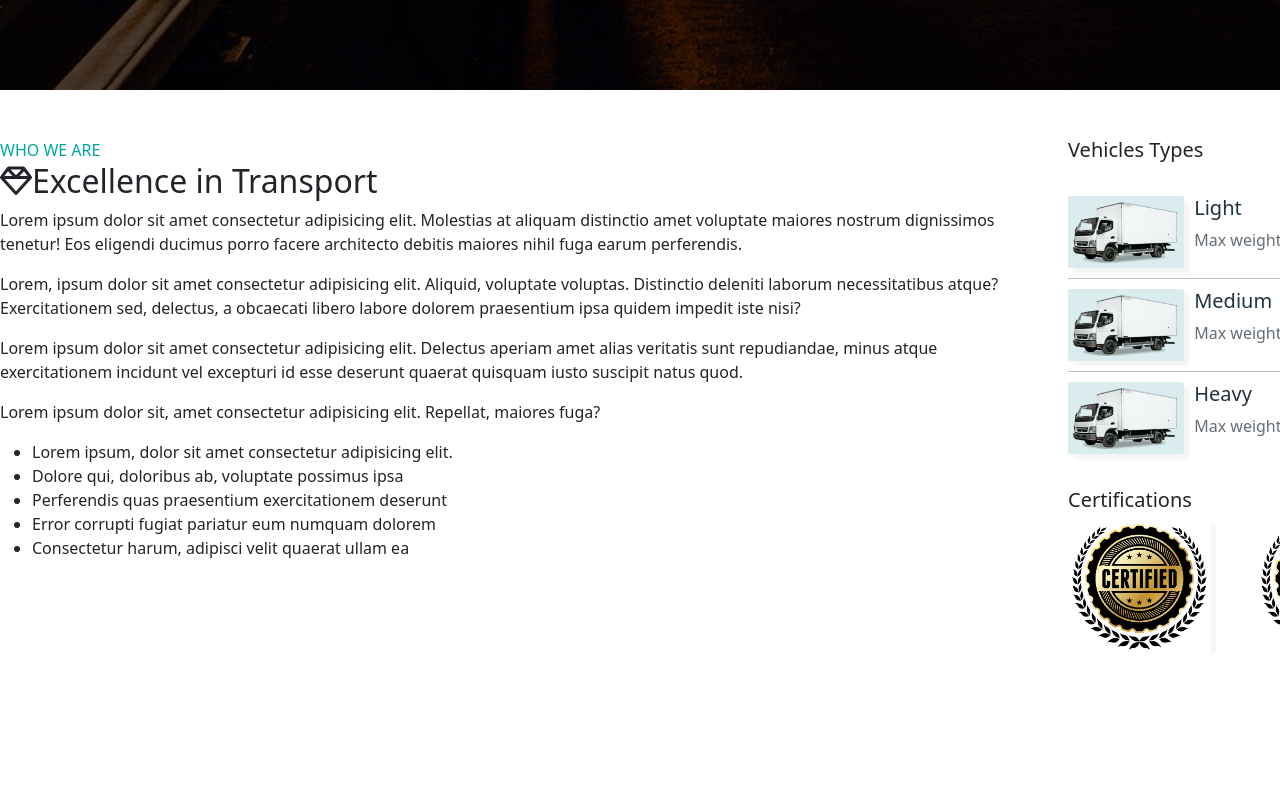
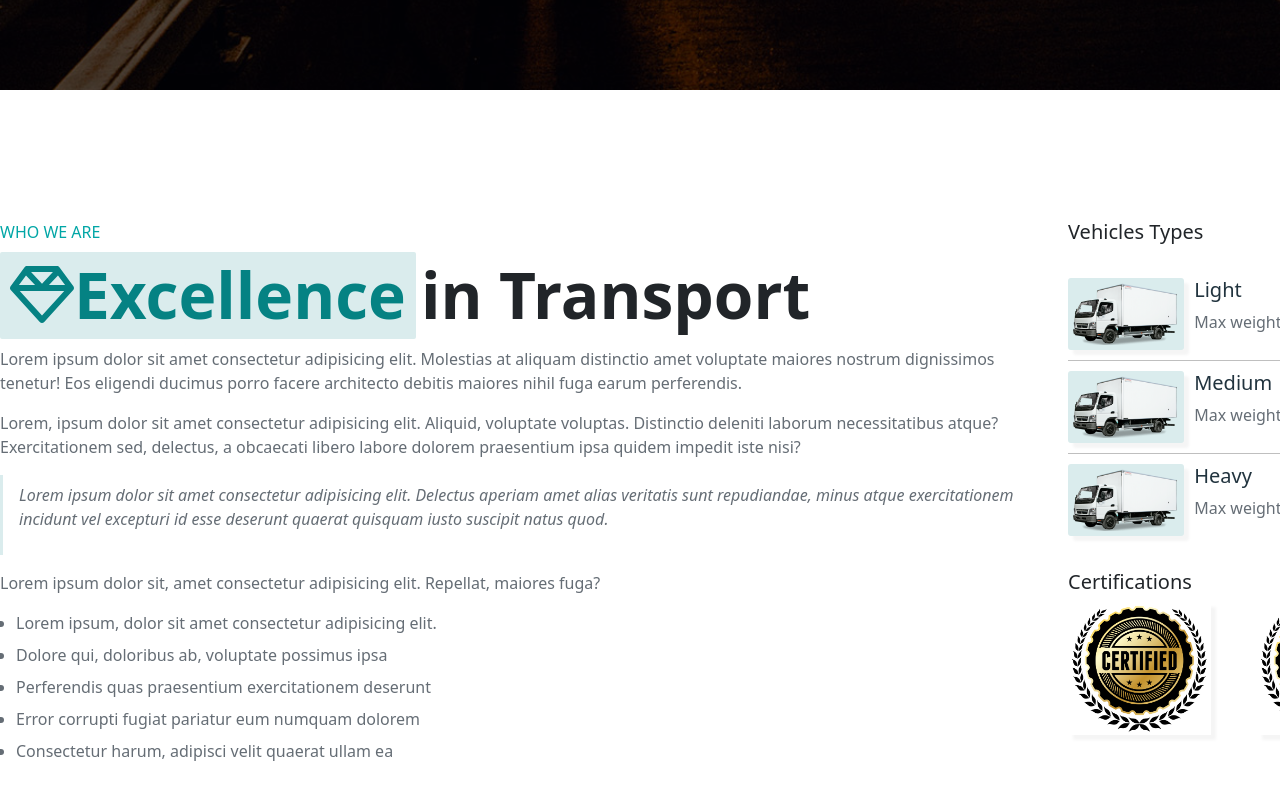
Before and after one commit to Gaki13/proj-html-vuejs, a Vue app: page / in a window 1280 px wide. Shown: the part 1080-1880 px from the top of the page. Before the commit the page ends 1733 px from the top, so only its background shows below. Built offline with nearby package versions, Linux system fonts and the light colour scheme.

Commit message:
aggiunta section Transport

```diff
--- a/src/assets/Style/__typo.scss
+++ b/src/assets/Style/__typo.scss
@@ -9,3 +9,23 @@ body{
     text-transform: uppercase;
     margin-bottom: 0;
 }
+
+.section-title{
+    display: flex;
+    align-items: center;
+    margin-top: 0.5rem;
+    h2{
+        font-size: 4rem;
+        font-weight: bolder;
+    }
+}
+
+.boxed-title{
+    background-color: #daeced;
+    padding: .3125rem .625rem;
+    color: #058283;
+    border-radius: .125rem;
+    font-size: 4rem;
+    font-weight: bolder;
+    margin-right: .3125rem;
+}
--- a/src/components/BaseMain/SectionTransport.vue
+++ b/src/components/BaseMain/SectionTransport.vue
@@ -1,11 +1,17 @@
 <template>
   <div class="section">
-    <div class="container-st mt-5">
+    <div class="container-st ">
         <div class="row">
             <!-- Parte con titolo e testo -->
             <div class="col-9">
                 <p class="upper-title">who we are</p>
-                <h2><font-awesome-icon icon="fa-regular fa-gem" />Excellence in Transport</h2>
+               <!-- titolo della sezione -->
+                <div class="section-title">
+                    <h2 class="boxed-title"><font-awesome-icon icon="fa-regular fa-gem" />Excellence </h2>
+                     <h2>in Transport</h2>
+                </div>
+                <!-- corpo della sezione -->
+                <div class="section-body">
                     <p>Lorem ipsum dolor sit amet consectetur adipisicing elit. Molestias at aliquam distinctio amet voluptate maiores nostrum dignissimos tenetur! Eos eligendi ducimus porro facere architecto debitis maiores nihil fuga earum perferendis.</p>
                     <p>Lorem, ipsum dolor sit amet consectetur adipisicing elit. Aliquid, voluptate voluptas. Distinctio deleniti laborum necessitatibus atque? Exercitationem sed, delectus, a obcaecati libero labore dolorem praesentium ipsa quidem impedit iste nisi?</p>
                     <div>
@@ -19,6 +25,8 @@
                         <li>Error corrupti fugiat pariatur eum numquam dolorem</li>
                         <li> Consectetur harum, adipisci velit quaerat ullam ea </li>
                     </ul>
+                </div>
+
             </div>
             <!-- Parte con elenco dei camion -->
             <div class="col-3 d-flex flex-column">
@@ -62,6 +70,29 @@ export default {
 </script>
 
 <style lang="scss" scoped>
+   .container-st{
+    margin-top: 8.125rem;
+    margin-bottom: 10rem;
+   }
+
+   // style del corpo
+    .section-body{
+        color: #656d75;
+        font-size: 16px;
+        div{
+            border-left: 3px solid #daeced;
+            padding: .5rem 1rem;
+            font-style: italic;
+            margin: 1rem 0;
+        }
+        ul{
+            padding-left: 16px ;
+            li{
+                margin: .5rem 0;
+            }
+        }
+    }
+    // style dell'aside
     .vehicle-card{
         display: flex;
         gap: .625rem;
```
Lines whose indentation alone changed are shown as unchanged.
